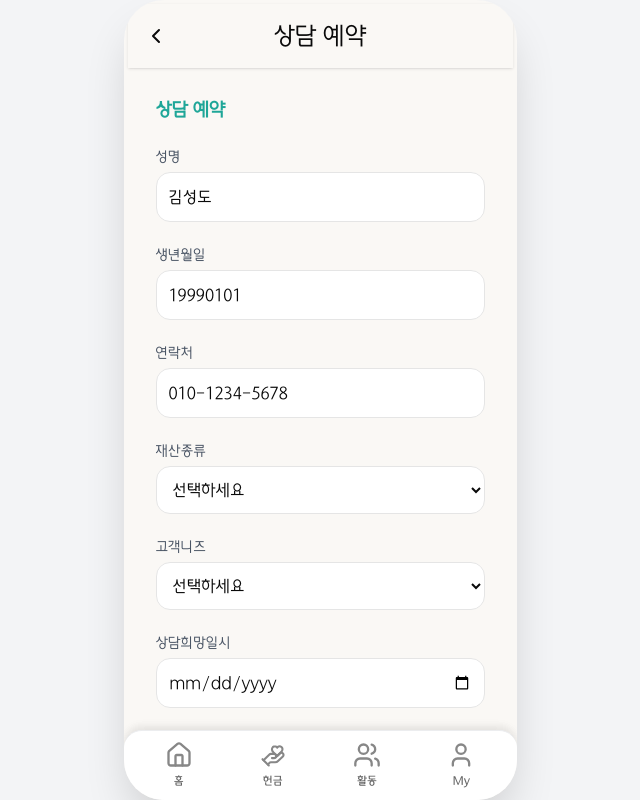
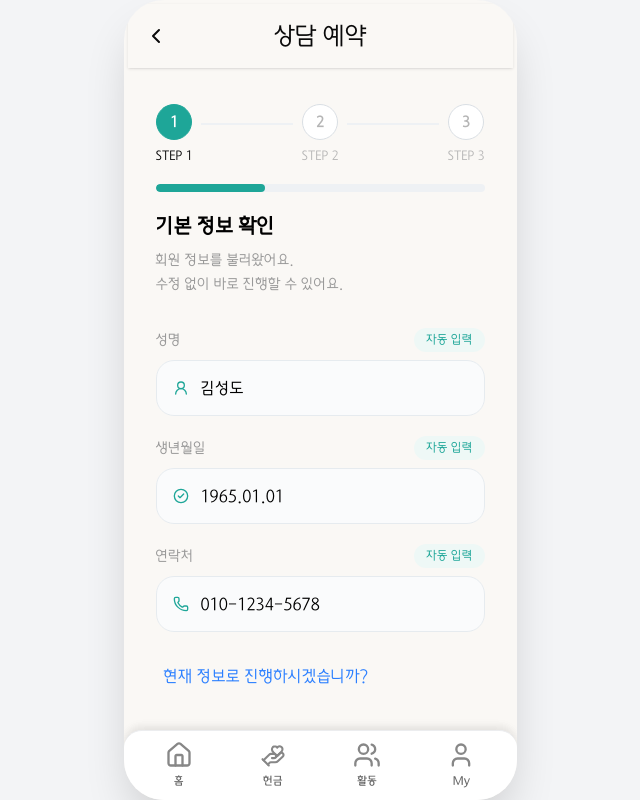
Before and after one commit to PrayForHanaro/Frontend, a Next.js app: page /mypage/donation-trust in a window 1280 px wide. Shown: the whole page, without its empty margins (320-960 px from the left). Built offline with nearby package versions, Linux system fonts and the light colour scheme.

Commit message:
refactor: 시연 영상 #31

```diff
--- a/components/ui/My/CounselingForm.tsx
+++ b/components/ui/My/CounselingForm.tsx
@@ -1,11 +1,53 @@
 'use client';
 
-import { useState } from 'react';
+import {
+  CalendarClock,
+  CheckCircle2,
+  ChevronRight,
+  MapPin,
+  Phone,
+  UserRound,
+} from 'lucide-react';
+import { useRouter } from 'next/navigation';
+import { useMemo, useState } from 'react';
+
+type CounselingFormValue = {
+  name: string;
+  birth: string;
+  phone: string;
+  assetType: string;
+  need: string;
+  date: string;
+  time: string;
+  region: string;
+};
+
+const TOTAL_STEPS = 3;
+
+const STEP_TITLES = [
+  {
+    step: 1,
+    title: '기본 정보 확인',
+    description: '회원 정보를 불러왔어요. \n 수정 없이 바로 진행할 수 있어요.',
+  },
+  {
+    step: 2,
+    title: '상담 내용 선택',
+    description: '상담에 필요한 항목만 간단히 선택해 주세요.',
+  },
+  {
+    step: 3,
+    title: '일정 선택',
+    description: '희망하시는 상담 일시와 지역을 선택해 주세요.',
+  },
+] as const;
 
 export default function CounselingForm() {
-  const [form, setForm] = useState({
+  const router = useRouter();
+  const [step, setStep] = useState(1);
+  const [form, setForm] = useState<CounselingFormValue>({
     name: '김성도',
-    birth: '19990101',
+    birth: '19650101',
     phone: '010-1234-5678',
     assetType: '',
     need: '',
@@ -14,162 +56,455 @@ export default function CounselingForm() {
     region: '',
   });
 
+  const currentStepMeta = STEP_TITLES[step - 1];
+
+  const progressPercent = useMemo(() => {
+    return (step / TOTAL_STEPS) * 100;
+  }, [step]);
+
+  const isStepOneValid = Boolean(form.name && form.birth && form.phone);
+  const isStepTwoValid = Boolean(form.assetType && form.need);
+  const isStepThreeValid = Boolean(form.date && form.time && form.region);
+
+  const isNextDisabled =
+    (step === 1 && !isStepOneValid) ||
+    (step === 2 && !isStepTwoValid) ||
+    (step === 3 && !isStepThreeValid);
+
   function handleChange(
-    e: React.ChangeEvent<HTMLInputElement | HTMLSelectElement>,
+    event: React.ChangeEvent<HTMLInputElement | HTMLSelectElement>,
   ) {
-    const { name, value } = e.target;
-    setForm((prev) => ({ ...prev, [name]: value }));
+    const { name, value } = event.target;
+
+    setForm((prev) => {
+      return { ...prev, [name]: value };
+    });
+  }
+
+  function handlePrevStep() {
+    if (step === 1) {
+      return;
+    }
+
+    setStep((prev) => prev - 1);
+  }
+
+  function handleNextStep() {
+    if (step === TOTAL_STEPS) {
+      if (!isStepThreeValid) {
+        return;
+      }
+
+      handleSubmit();
+      return;
+    }
+
+    if (step === 1 && !isStepOneValid) {
+      return;
+    }
+
+    if (step === 2 && !isStepTwoValid) {
+      return;
+    }
+
+    setStep((prev) => prev + 1);
   }
 
   function handleSubmit() {
-    console.log(form);
-    // 👉 다음 화면(동의 페이지) 이동
+    router.push('/mypage');
+  }
+
+  function handleCancel() {
+    window.history.back();
   }
 
   return (
-    <div className="flex flex-col gap-5 px-4 py-6">
-      <h1 className="font-bold text-hana-main text-lg">상담 예약</h1>
+    <div className="px-4 py-8">
+      <ProgressSection
+        step={step}
+        progressPercent={progressPercent}
+        title={currentStepMeta.title}
+        description={currentStepMeta.description}
+      />
 
-      {/* 이름 */}
-      <div>
-        <label className="text-gray-600 text-sm">성명</label>
-        <input
-          name="name"
-          value={form.name}
-          onChange={handleChange}
-          className="mt-1 w-full rounded-xl border bg-white p-3"
-        />
-      </div>
+      {step === 1 ? <StepOne form={form} /> : null}
+      {step === 2 ? <StepTwo form={form} onChange={handleChange} /> : null}
+      {step === 3 ? <StepThree form={form} onChange={handleChange} /> : null}
 
-      {/* 생년월일 */}
-      <div>
-        <label className="text-gray-600 text-sm">생년월일</label>
-        <input
-          name="birth"
-          value={form.birth}
-          onChange={handleChange}
-          placeholder="예) 19990101"
-          className="mt-1 w-full rounded-xl border bg-white p-3"
-        />
-      </div>
+      <div className="mt-8 flex gap-3">
+        {step === 1 ? (
+          <button
+            type="button"
+            onClick={handleCancel}
+            className="flex-1 rounded-2xl border border-[#D9DEE3] bg-white py-4 font-hana-main text-base"
+          >
+            취소
+          </button>
+        ) : (
+          <button
+            type="button"
+            onClick={handlePrevStep}
+            className="flex-1 rounded-2xl border border-[#D9DEE3] bg-white py-4 font-hana-main text-base"
+          >
+            이전
+          </button>
+        )}
 
-      {/* 연락처 */}
-      <div>
-        <label className="text-gray-600 text-sm">연락처</label>
-        <input
-          name="phone"
-          value={form.phone}
-          onChange={handleChange}
-          className="mt-1 w-full rounded-xl border bg-white p-3"
-        />
-      </div>
-
-      {/* 재산종류 */}
-      <div>
-        <label className="text-gray-600 text-sm">재산종류</label>
-        <select
-          name="assetType"
-          value={form.assetType}
-          onChange={handleChange}
-          className="mt-1 w-full rounded-xl border bg-white p-3"
+        <button
+          type="button"
+          onClick={handleNextStep}
+          disabled={isNextDisabled}
+          className={`flex flex-1 items-center justify-center gap-1 rounded-2xl py-4 font-hana-main text-base ${
+            isNextDisabled
+              ? 'bg-[#DCEAE7] text-white'
+              : 'bg-hana-main text-white hover:bg-hana-mint'
+          }`}
         >
-          <option value="">선택하세요</option>
-          <option>금전</option>
-          <option>금전 + 부동산</option>
-          <option>부동산</option>
-          <option>주식</option>
-          <option>기타</option>
-        </select>
-      </div>
-
-      {/* 고객니즈 */}
-      <div>
-        <label className="text-gray-600 text-sm">고객니즈</label>
-        <select
-          name="need"
-          value={form.need}
-          onChange={handleChange}
-          className="mt-1 w-full rounded-xl border bg-white p-3"
-        >
-          <option value="">선택하세요</option>
-          <option>상속분쟁 대비</option>
-          <option>1인가구 및 노후케어</option>
-          <option>본인 또는 부모의 치매 고민</option>
-          <option>장애인 신탁</option>
-          <option>부동산 관리처분</option>
-          <option>기부</option>
-          <option>가업승계</option>
-          <option>기타</option>
-        </select>
-      </div>
-
-      {/* 상담 희망일 */}
-      <div>
-        <label className="text-gray-600 text-sm">상담희망일시</label>
-        <input
-          type="date"
-          name="date"
-          value={form.date}
-          onChange={handleChange}
-          className="mt-1 w-full rounded-xl border bg-white p-3"
-        />
-      </div>
-
-      {/* 시간 */}
-      <div>
-        <label className="text-gray-600 text-sm">시간</label>
-        <select
-          name="time"
-          value={form.time}
-          onChange={handleChange}
-          className="mt-1 w-full rounded-xl border bg-white p-3"
-        >
-          <option value="">시간 선택</option>
-          <option>09:00</option>
-          <option>10:00</option>
-          <option>11:00</option>
-          <option>13:00</option>
-          <option>14:00</option>
-          <option>15:00</option>
-          <option>16:00</option>
-          <option>17:00</option>
-        </select>
-      </div>
-
-      {/* 상담 지역 */}
-      <div>
-        <label className="text-gray-600 text-sm">상담희망지역</label>
-        <select
-          name="region"
-          value={form.region}
-          onChange={handleChange}
-          className="mt-1 w-full rounded-xl border bg-white p-3"
-        >
-          <option value="">선택하세요</option>
-          <option>서울 강남</option>
-          <option>서울 강북</option>
-          <option>경기 북부</option>
-          <option>경기 남부</option>
-          <option>인천</option>
-          <option>부산/경남/경북/대구/울산</option>
-          <option>광주/전남/전북/제주</option>
-          <option>대전/세종/충북/충남</option>
-        </select>
-      </div>
-
-      {/* 버튼 */}
-      <div className="mt-4 flex gap-3">
-        <button
-          onClick={handleSubmit}
-          className="flex-1 rounded-xl bg-hana-main py-3 text-white"
-        >
-          확인
-        </button>
-
-        <button className="hana- flex-1 rounded-xl border py-3 text-gray-500">
-          취소
+          <span>{step === TOTAL_STEPS ? '예약 신청' : '다음'}</span>
+          {step !== TOTAL_STEPS ? <ChevronRight className="size-4" /> : null}
         </button>
       </div>
     </div>
   );
 }
+
+function ProgressSection({
+  step,
+  progressPercent,
+  title,
+  description,
+}: {
+  step: number;
+  progressPercent: number;
+  title: string;
+  description: string;
+}) {
+  return (
+    <div className="mb-8">
+      <div className="flex items-center justify-between">
+        {STEP_TITLES.map((item) => {
+          const isActive = item.step <= step;
+
+          return (
+            <div
+              key={item.step}
+              className="flex flex-1 items-center last:flex-none"
+            >
+              <div className="flex flex-col items-center">
+                <div
+                  className={`flex size-9 items-center justify-center rounded-full border font-semibold text-sm ${
+                    isActive
+                      ? 'border-hana-main bg-hana-main text-white'
+                      : 'border-[#D9DEE3] bg-white text-hana-gray-400'
+                  }`}
+                >
+                  {item.step}
+                </div>
+
+                <span
+                  className={`mt-2 text-xs ${
+                    isActive ? 'text-hana-black' : 'text-hana-gray-400'
+                  }`}
+                >
+                  STEP {item.step}
+                </span>
+              </div>
+
+              {item.step !== TOTAL_STEPS ? (
+                <div className="mx-2 mb-5 h-[2px] flex-1 bg-[#EEF1F4]" />
+              ) : null}
+            </div>
+          );
+        })}
+      </div>
+
+      <div className="mt-5 h-2 w-full overflow-hidden rounded-full bg-[#EEF1F4]">
+        <div
+          className="h-full rounded-full bg-hana-main transition-all duration-300"
+          style={{ width: `${progressPercent}%` }}
+        />
+      </div>
+
+      <div className="mt-5">
+        <p className="font-hana-main font-semibold text-hana-black text-xl">
+          {title}
+        </p>
+        <p className="mt-2 whitespace-pre-line font-hana-main text-hana-gray-500 text-sm leading-6">
+          {description}
+        </p>
+      </div>
+    </div>
+  );
+}
+
+function StepOne({ form }: { form: CounselingFormValue }) {
+  return (
+    <div className="space-y-5">
+      <ReadonlyField
+        label="성명"
+        value={form.name}
+        icon={<UserRound className="size-4" />}
+      />
+
+      <ReadonlyField
+        label="생년월일"
+        value={formatBirth(form.birth)}
+        icon={<CheckCircle2 className="size-4" />}
+      />
+
+      <ReadonlyField
+        label="연락처"
+        value={form.phone}
+        icon={<Phone className="size-4" />}
+      />
+
+      <div className="rounded-2xl px-2 py-3">
+        <p className="font-hana-main text-blue-500">
+          현재 정보로 진행하시겠습니까?
+        </p>
+      </div>
+    </div>
+  );
+}
+
+function StepTwo({
+  form,
+  onChange,
+}: {
+  form: CounselingFormValue;
+  onChange: (
+    event: React.ChangeEvent<HTMLInputElement | HTMLSelectElement>,
+  ) => void;
+}) {
+  return (
+    <div className="space-y-5">
+      <SelectField
+        label="재산 종류"
+        name="assetType"
+        value={form.assetType}
+        onChange={onChange}
+        options={['금전', '금전 + 부동산', '부동산', '주식', '기타']}
+      />
+
+      <SelectField
+        label="고객 니즈"
+        name="need"
+        value={form.need}
+        onChange={onChange}
+        options={[
+          '상속분쟁 대비',
+          '1인가구 및 노후케어',
+          '본인 또는 부모의 치매 고민',
+          '장애인 신탁',
+          '부동산 관리처분',
+          '기부',
+          '가업승계',
+          '기타',
+        ]}
+      />
+    </div>
+  );
+}
+
+function StepThree({
+  form,
+  onChange,
+}: {
+  form: CounselingFormValue;
+  onChange: (
+    event: React.ChangeEvent<HTMLInputElement | HTMLSelectElement>,
+  ) => void;
+}) {
+  return (
+    <div className="space-y-5">
+      <div className="grid grid-cols-1 gap-5">
+        <DateField
+          label="상담 희망일"
+          name="date"
+          value={form.date}
+          onChange={onChange}
+        />
+
+        <SelectField
+          label="시간"
+          name="time"
+          value={form.time}
+          onChange={onChange}
+          options={[
+            '09:00',
+            '10:00',
+            '11:00',
+            '13:00',
+            '14:00',
+            '15:00',
+            '16:00',
+            '17:00',
+          ]}
+        />
+
+        <SelectField
+          label="상담 희망 지역"
+          name="region"
+          value={form.region}
+          onChange={onChange}
+          options={[
+            '서울 강남',
+            '서울 강북',
+            '경기 북부',
+            '경기 남부',
+            '인천',
+            '부산/경남/경북/대구/울산',
+            '광주/전남/전북/제주',
+            '대전/세종/충북/충남',
+          ]}
+        />
+      </div>
+
+      <div className="rounded-3xl border border-[#E6EBEF] bg-[#FAFBFC] p-4">
+        <div className="flex items-start gap-3">
+          <div className="mt-0.5 flex size-10 shrink-0 items-center justify-center rounded-full bg-white text-hana-main">
+            <CalendarClock className="size-5" />
+          </div>
+
+          <div>
+            <p className="font-hana-main font-semibold text-base text-hana-black">
+              예약 신청 후 담당 센터에서
+            </p>
+            <p className="font-hana-main font-semibold text-base text-hana-main">
+              연락을 드리겠습니다.
+            </p>
+          </div>
+        </div>
+      </div>
+    </div>
+  );
+}
+
+function ReadonlyField({
+  label,
+  value,
+  icon,
+}: {
+  label: string;
+  value: string;
+  icon: React.ReactNode;
+}) {
+  return (
+    <div>
+      <div className="mb-2 flex items-center justify-between">
+        <p className="font-hana-main text-hana-gray-500 text-sm">{label}</p>
+
+        <span className="rounded-full bg-[#EEF8F6] px-3 py-1 font-hana-main text-hana-main text-xs">
+          자동 입력
+        </span>
+      </div>
+
+      <div className="flex h-14 items-center gap-3 rounded-2xl border border-[#E6EBEF] bg-[#FAFBFC] px-4">
+        <div className="text-hana-main">{icon}</div>
+        <span className="font-hana-main text-base text-hana-black">
+          {value}
+        </span>
+      </div>
+    </div>
+  );
+}
+
+function SelectField({
+  label,
+  name,
+  value,
+  onChange,
+  options,
+}: {
+  label: string;
+  name: string;
+  value: string;
+  onChange: (
+    event: React.ChangeEvent<HTMLInputElement | HTMLSelectElement>,
+  ) => void;
+  options: string[];
+}) {
+  return (
+    <div>
+      <label
+        htmlFor={name}
+        className="mb-2 block font-hana-main text-hana-gray-500 text-sm"
+      >
+        {label}
+      </label>
+
+      <select
+        id={name}
+        name={name}
+        value={value}
+        onChange={onChange}
+        className={`h-14 w-full rounded-2xl border px-4 font-hana-main text-base outline-none ${
+          value
+            ? 'border-[#D9DEE3] bg-white text-hana-black'
+            : 'border-[#D9DEE3] bg-white text-hana-gray-400'
+        }`}
+      >
+        <option value="">선택하세요</option>
+        {options.map((option) => {
+          return (
+            <option key={option} value={option}>
+              {option}
+            </option>
+          );
+        })}
+      </select>
+    </div>
+  );
+}
+
+function DateField({
+  label,
+  name,
+  value,
+  onChange,
+}: {
+  label: string;
+  name: string;
+  value: string;
+  onChange: (
+    event: React.ChangeEvent<HTMLInputElement | HTMLSelectElement>,
+  ) => void;
+}) {
+  return (
+    <div>
+      <label
+        htmlFor={name}
+        className="mb-2 block font-hana-main text-hana-gray-500 text-sm"
+      >
+        {label}
+      </label>
+
+      <div className="relative">
+        <input
+          id={name}
+          type="date"
+          name={name}
+          value={value}
+          onChange={onChange}
+          className="h-14 w-full rounded-2xl border border-[#D9DEE3] bg-white px-4 pr-12 font-hana-main text-base text-hana-black outline-none"
+        />
+
+        <div className="-translate-y-1/2 pointer-events-none absolute top-1/2 right-4 text-hana-main">
+          <MapPin className="size-0 opacity-0" />
+          <CalendarClock className="size-5" />
+        </div>
+      </div>
+    </div>
+  );
+}
+function formatBirth(value: string) {
+  if (value.length !== 8) {
+    return value;
+  }
+
+  const year = value.slice(0, 4);
+  const month = value.slice(4, 6);
+  const date = value.slice(6, 8);
+
+  return `${year}.${month}.${date}`;
+}
--- a/components/ui/giving/PensionLinkedView.tsx
+++ b/components/ui/giving/PensionLinkedView.tsx
@@ -81,7 +81,7 @@ export default function PensionLinkedView() {
   }
 
   return (
-    <section className="mb-20 flex flex-col gap-6">
+    <section className="mb-10 flex flex-col gap-6">
       <div className="flex items-center justify-between">
         <h2 className="font-hana-main text-[18px] text-hana-black">
           하나은행 연금 목록
--- a/components/ui/giving/RegularGivingSection.tsx
+++ b/components/ui/giving/RegularGivingSection.tsx
@@ -151,7 +151,7 @@ export default function RegularGivingSection() {
 
   return (
     <>
-      <div className="mb-20 flex flex-col gap-3">
+      <div className="mb-10 flex flex-col gap-3">
         <div className="flex items-center justify-between">
           <h2 className="font-hana-main text-[18px] text-hana-black">
             내 정기 헌금
```
